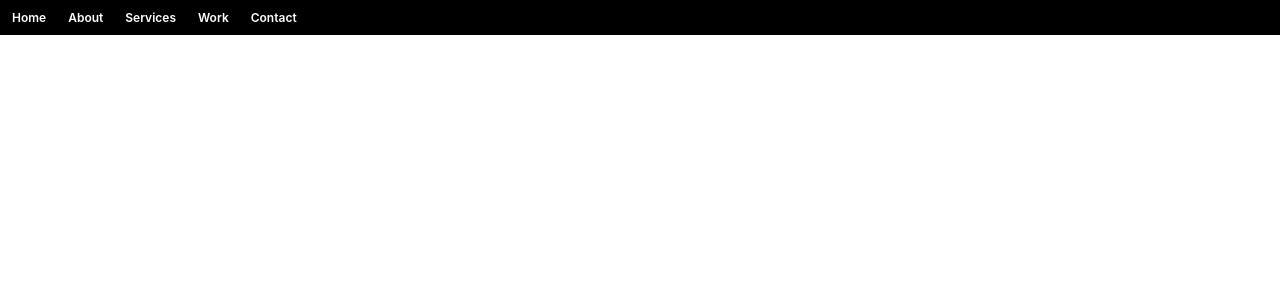
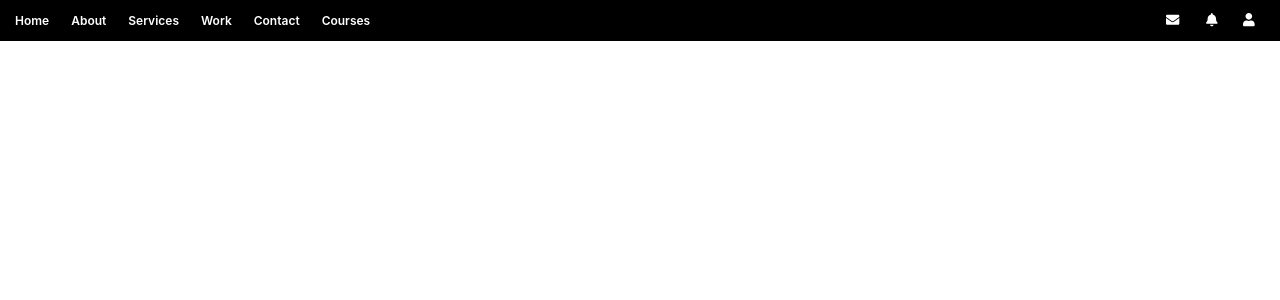
Before and after one commit to djuloori/UI-Components, a React (Create React App) app in the folder nav_bar/: page / in a window 1280 px wide. Shown: the top 300 px of the page. Built offline with nearby package versions, Linux system fonts and the light colour scheme; the HTML template or start-up script is replaced by a standard one.

Commit message:
feat: 2nd version of the sidebar

```diff
--- a/nav_bar/package.json
+++ b/nav_bar/package.json
@@ -3,6 +3,9 @@
   "version": "0.1.0",
   "private": true,
   "dependencies": {
+    "@fortawesome/fontawesome-svg-core": "^1.2.25",
+    "@fortawesome/free-solid-svg-icons": "^5.11.2",
+    "@fortawesome/react-fontawesome": "^0.1.5",
     "react": "^16.10.0",
     "react-dom": "^16.10.0",
     "react-scripts": "0.9.5"
--- a/nav_bar/src/App.css
+++ b/nav_bar/src/App.css
@@ -4,24 +4,31 @@ body {
     font-family:-apple-system, BlinkMacSystemFont, "Segoe UI", Roboto, "Noto Sans", Ubuntu, Cantarell, "Helvetica Neue", sans-serif, "Apple Color Emoji", "Segoe UI Emoji", "Segoe UI Symbol", "Noto Color Emoji";
 }
 
-.navigation ul {
+.navigation-container {
+    display: flex;
+    position: absolute;
+    background-color: black;
+    width: 100vw;
+    padding: 3px;
+    margin: 0;
+}
+
+.navigation-list ul{
     list-style-type: none;
-    margin: 0;
+    margin: auto;
     padding: 0px;
     overflow: hidden;
-    background-color: black;
     paint-order: fixed;
 }
 
-.navigation ul li {
+.navigation-list li {
     display: inline-block;
     padding-left: 2px;
 }
 
-.navigation ul li a {
+.navigation-list li a {
     display: flex;
     color: white;
-    text-align: center;
     margin: 4px 2px;
     padding: 6px 8px;
     text-decoration: none;
@@ -30,16 +37,44 @@ body {
     font-weight: 600;
 }
 
-.navigation ul li a:hover {
+.navigation-list li a:hover {
     background-color: #111;
 }
 
-.dropdown{
+.dropdown-btn{
     display: flex;
     border: 0px;
-    border-style: solid;
     color: white;
-    text-decoration: none;
+    background-color: black;
+    margin: 4px 2px;
+    padding: 6px 8px;
     font-size: 12px;
     font-weight: 600;
+    border-radius: 4px;
+    font-family:-apple-system, BlinkMacSystemFont, "Segoe UI", Roboto, "Noto Sans", Ubuntu, Cantarell, "Helvetica Neue", sans-serif, "Apple Color Emoji", "Segoe UI Emoji", "Segoe UI Symbol", "Noto Color Emoji";
 }
+
+.dropdown-btn:hover {
+    background-color: #111;
+    cursor: pointer;
+}
+
+.nav-icons {
+    position: relative;
+    float: right;
+    margin-right: 10px;
+    padding-right: 5px;
+
+}
+
+.nav-icon-buttons{
+    background-color: black;
+    border: 0px;
+    margin: 4px 5px;
+    padding: 6px 8px;
+    cursor: pointer;
+}
+
+.grow{
+ flex-grow: 1;
+}
--- a/nav_bar/src/App.js
+++ b/nav_bar/src/App.js
@@ -1,18 +1,38 @@
 import React, { Component } from 'react';
 import './App.css';
+import { library } from '@fortawesome/fontawesome-svg-core';
+import { FontAwesomeIcon } from '@fortawesome/react-fontawesome';
+import { faEnvelope, faUser, faBell } from '@fortawesome/free-solid-svg-icons';
+
+library.add(faEnvelope, faUser, faBell);
 
 class App extends Component {
   render() {
     return (
-      <div class="navigation-container">
-        <div class="navigation">
+      <div className="navigation-container">
+        <div className="navigation-list">
           <ul>
             <li><a href="#">Home</a></li>
             <li><a href="#">About</a></li>
             <li><a href="#">Services</a></li>
             <li><a href="#">Work</a></li>
             <li><a href="#">Contact</a></li>
+            <li>
+              <button className="dropdown-btn">Courses</button>
+            </li>
           </ul>
+        </div>
+        <div className="grow"></div>
+        <div className="nav-icons">
+          <button className="nav-icon-buttons">
+            <FontAwesomeIcon icon="envelope" color="white"/>
+          </button>
+          <button className="nav-icon-buttons">
+            <FontAwesomeIcon icon="bell" color="white"/>
+          </button>
+          <button className="nav-icon-buttons">
+            <FontAwesomeIcon icon="user" color="white"/>
+          </button>
         </div>
       </div>
     );
```
